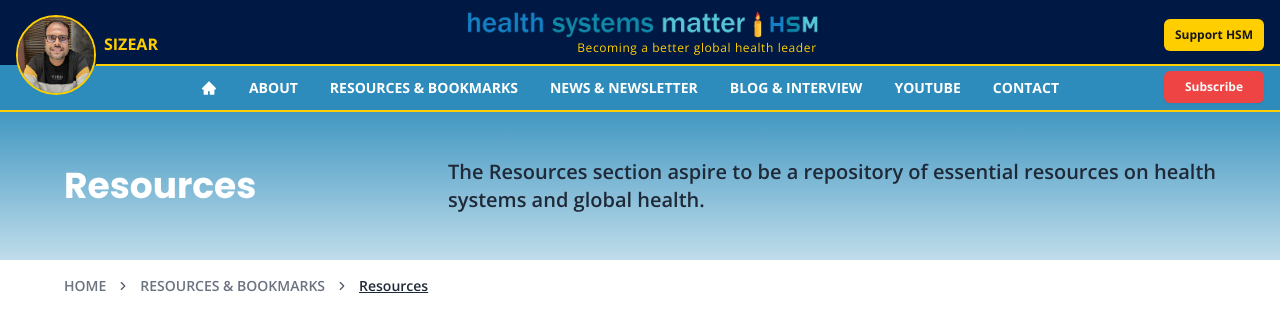
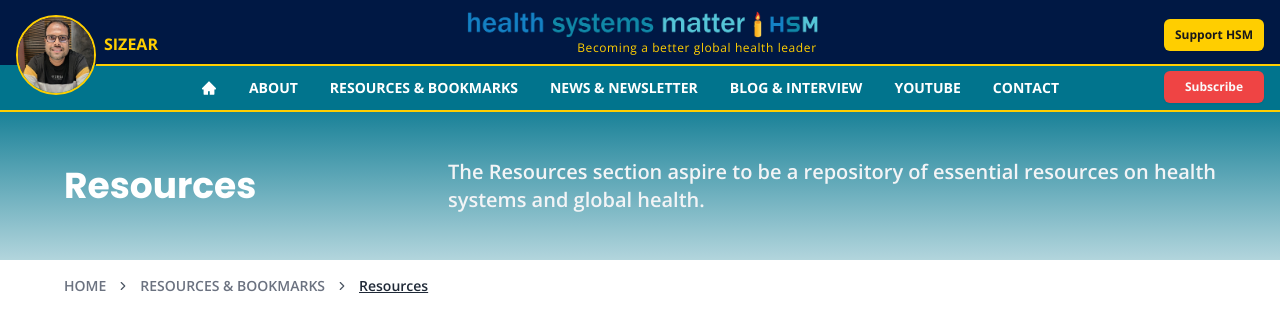
Before and after one commit to mehrabhossain1/hsm, a Next.js app: page /resources in a window 1280 px wide. Shown: the top 310 px of the page. Built offline with nearby package versions, Linux system fonts and the light colour scheme.

Commit message:
resources color

```diff
--- a/app/resources/page.tsx
+++ b/app/resources/page.tsx
@@ -108,10 +108,10 @@ const BookmarksPage = () => {
     <div>
       {/* Page Title Section */}
       <div className="relative w-full h-[150px] border-t-2 border-[#FFCE00]">
-        <div className="absolute inset-0 bg-gradient-to-b from-[#2D8CBB]/90  to-[#2D8CBB]/30 flex items-center">
+        <div className="absolute inset-0 bg-gradient-to-b from-[#01748D]/90  to-[#01748D]/30 flex items-center">
           <div className="max-w-screen-xl mx-auto flex justify-between items-center w-full px-16 flex-wrap gap-6">
             <h1 className="text-4xl font-bold text-white">Resources</h1>
-            <p className="text-xl max-w-3xl text-gray-800 font-semibold my-8 text-justify w-full md:w-auto">
+            <p className="text-xl max-w-3xl text-gray-100 font-semibold my-8 text-justify w-full md:w-auto">
               The Resources section aspire to be a repository of essential
               resources on health systems and global health.
             </p>
--- a/components/Shared/Navbar/Left.tsx
+++ b/components/Shared/Navbar/Left.tsx
@@ -26,6 +26,7 @@ const Left = () => {
     // resources-and-bookmarks
 
     // resources
+    "/resources": { bg: "bg-[#01748D]", text: "text-white" },
     "/resources/overview": { bg: "bg-blue-800", text: "text-white" },
 
     // resources
--- a/components/Shared/Navbar/NavLinks/NavLinks.tsx
+++ b/components/Shared/Navbar/NavLinks/NavLinks.tsx
@@ -43,6 +43,7 @@ export function NavbarDemo() {
     // resources-and-bookmarks
 
     // resources
+    "/resources": { bg: "bg-[#01748D]", text: "text-white" },
     "/resources/overview": { bg: "bg-blue-800", text: "text-white" },
 
     // resources
--- a/components/Shared/Navbar/Right.tsx
+++ b/components/Shared/Navbar/Right.tsx
@@ -26,6 +26,7 @@ const Right = () => {
     // resources-and-bookmarks
 
     // resources
+    "/resources": { bg: "bg-[#01748D]", text: "text-white" },
     "/resources/overview": { bg: "bg-blue-800", text: "text-white" },
 
     // resources
```
